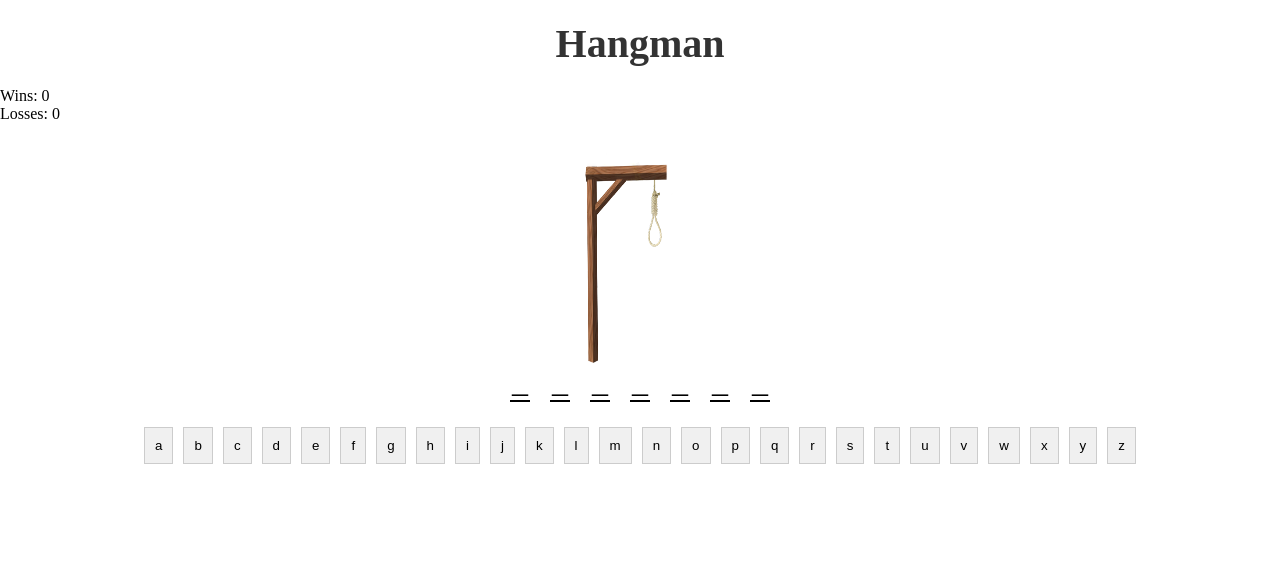
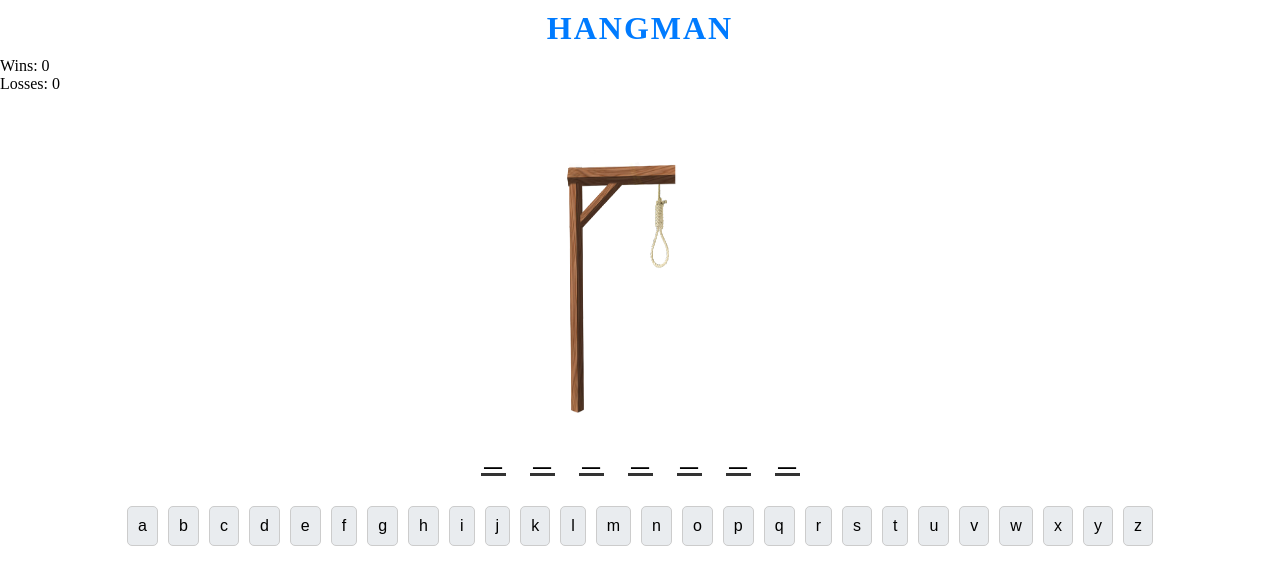
Before and after one commit to kajus303/50-grupe-hangman-react, a React (Vite) app: page / in a window 1280 px wide. Shown: the top 584 px of the page. Built offline with nearby package versions, Linux system fonts and the light colour scheme.

Commit message:
some style updates + stickman positioning updates

```diff
--- a/src/App.css
+++ b/src/App.css
@@ -2,8 +2,8 @@ body,
 html {
   height: 100%;
   margin: 0;
-  font-family: Arial, sans-serif;
-  background-color: #f0f0f0;
+  font-family: "Segoe UI", Tahoma, Geneva, Verdana, sans-serif;
+  background-color: #f4f4f9;
   color: #333;
   display: flex;
   justify-content: center;
@@ -12,39 +12,30 @@ html {
 
 .App {
   text-align: center;
-  max-width: 400px;
-  margin: 0 auto;
+  width: 360px;
   padding: 20px;
   background-color: #fff;
-  box-shadow: 0 0 10px rgba(0, 0, 0, 0.1);
+  box-shadow: 0 4px 15px rgba(0, 0, 0, 0.1);
   border-radius: 10px;
 }
 
-h1 {
-  font-size: 2rem;
-  color: #333;
-}
-
 .scoreboard {
-  margin-bottom: 10px;
+  margin-bottom: 15px;
 }
 
 .scoreboard p {
-  font-size: 1rem;
+  font-size: 1.1rem;
   font-weight: bold;
-}
-
-.game-over {
-  margin-top: 10px;
+  color: #555;
 }
 
 .game-over p {
   font-size: 1.2rem;
-  margin-bottom: 5px;
+  margin-bottom: 20px;
 }
 
 .game-over button {
-  padding: 8px 16px;
+  padding: 10px 20px;
   font-size: 1rem;
   cursor: pointer;
   background-color: #007bff;
@@ -56,31 +47,3 @@ h1 {
 .game-over button:hover {
   background-color: #0056b3;
 }
-
-.keyboard {
-  margin-top: 15px;
-}
-
-.letter-button {
-  padding: 10px;
-  margin: 2px;
-  font-size: 1rem;
-  background-color: #f0f0f0;
-  border: 1px solid #ccc;
-  cursor: pointer;
-}
-
-.letter-button.correct {
-  background-color: #28a745;
-  color: white;
-}
-
-.letter-button.wrong {
-  background-color: #dc3545;
-  color: white;
-}
-
-.letter-button:disabled {
-  cursor: not-allowed;
-  opacity: 0.6;
-}
--- a/src/components/GameOverWindow.css
+++ b/src/components/GameOverWindow.css
@@ -4,7 +4,7 @@
   left: 0;
   width: 100%;
   height: 100%;
-  background-color: rgba(0, 0, 0, 0.5);
+  background-color: rgba(0, 0, 0, 0.7);
   display: flex;
   justify-content: center;
   align-items: center;
@@ -13,25 +13,27 @@
 
 .modal-content {
   background-color: white;
-  padding: 20px;
-  border-radius: 10px;
+  padding: 30px;
+  border-radius: 15px;
   text-align: center;
-  box-shadow: 0 0 10px rgba(0, 0, 0, 0.25);
+  box-shadow: 0 0 15px rgba(0, 0, 0, 0.3);
 }
 
 .modal-content h2 {
-  margin-bottom: 15px;
-  font-size: 1.5rem;
+  margin-bottom: 20px;
+  font-size: 1.8rem;
+  color: #007bff;
 }
 
 .modal-content button {
-  padding: 10px 20px;
-  font-size: 1rem;
+  padding: 10px 25px;
+  font-size: 1.1rem;
   cursor: pointer;
   background-color: #007bff;
   color: white;
   border: none;
   border-radius: 5px;
+  transition: background-color 0.3s;
 }
 
 .modal-content button:hover {
--- a/src/components/Header.css
+++ b/src/components/Header.css
@@ -1,9 +1,12 @@
 header {
   text-align: center;
-  padding: 20px;
+  padding: 10px;
 }
 
 h1 {
-  font-size: 2.5rem;
-  color: #333;
+  font-size: 2rem;
+  color: #007bff;
+  margin: 0;
+  text-transform: uppercase;
+  letter-spacing: 2px;
 }
--- a/src/components/Keyboard.css
+++ b/src/components/Keyboard.css
@@ -2,15 +2,18 @@
   display: flex;
   flex-wrap: wrap;
   justify-content: center;
-  margin-top: 20px;
+  margin-top: 25px;
 }
 
 .letter-button {
-  background-color: #f0f0f0;
+  background-color: #e9ecef;
   border: 1px solid #ccc;
   padding: 10px;
   margin: 5px;
+  font-size: 1rem;
   cursor: pointer;
+  border-radius: 5px;
+  transition: background-color 0.2s, color 0.2s;
 }
 
 .letter-button.correct {
@@ -25,5 +28,5 @@
 
 .letter-button:disabled {
   cursor: not-allowed;
-  opacity: 0.6;
+  opacity: 0.7;
 }
--- a/src/components/Stickman.css
+++ b/src/components/Stickman.css
@@ -1,8 +1,8 @@
 .stickman-container {
   position: relative;
-  width: 120px;
-  height: 240px;
-  margin: 0 auto;
+  width: 160px;
+  height: 300px;
+  margin: 20px auto;
 }
 
 .gallows {
@@ -10,15 +10,15 @@
   top: 0;
   left: 50%;
   transform: translateX(-50%);
-  width: 120px;
-  height: 240px;
+  width: 160px;
+  height: 300px;
   z-index: 1;
 }
 
 .stickman {
   position: absolute;
-  top: 0;
-  left: 50%;
+  top: 7.5rem;
+  left: 62%;
   transform: translateX(-50%);
   z-index: 2;
 }
@@ -32,7 +32,7 @@
 }
 
 .stickman-part.head {
-  top: 20px;
+  top: 0;
   width: 30px;
   height: 30px;
   background-color: black;
@@ -40,36 +40,38 @@
 }
 
 .stickman-part.body {
-  top: 50px;
+  top: 30px;
   width: 10px;
   height: 60px;
   background-color: black;
 }
 
 .stickman-part.arm-left {
-  top: 65px;
-  left: calc(50% - 30px);
-  width: 60px;
+  position: relative;
+  top: 40px;
+  left: -60%;
+  width: 40px;
   height: 8px;
   background-color: black;
   transform-origin: right;
-  transform: rotate(-45deg);
+  transform: rotate(-30deg);
 }
 
 .stickman-part.arm-right {
-  top: 65px;
-  left: calc(50% + 30px);
-  width: 60px;
+  position: relative;
+  top: 33px;
+  left: 61%;
+  width: 40px;
   height: 8px;
   background-color: black;
   transform-origin: left;
-  transform: rotate(45deg);
+  transform: rotate(28deg);
 }
 
 .stickman-part.leg-left {
-  top: 110px;
-  left: calc(50% - 30px);
-  width: 60px;
+  top: 85px;
+  left: calc(50% - 20px);
+  width: 40px;
   height: 8px;
   background-color: black;
   transform-origin: right;
@@ -77,9 +79,9 @@
 }
 
 .stickman-part.leg-right {
-  top: 110px;
-  left: calc(50% + 30px);
-  width: 60px;
+  top: 85px;
+  left: calc(50% + 20px);
+  width: 40px;
   height: 8px;
   background-color: black;
   transform-origin: left;
--- a/src/components/Word.css
+++ b/src/components/Word.css
@@ -1,13 +1,13 @@
 .word {
   display: flex;
   justify-content: center;
-  font-size: 2rem;
-  margin-bottom: 20px;
+  font-size: 2.2rem;
+  margin-bottom: 25px;
 }
 
 .letter {
-  margin: 0 10px;
-  border-bottom: 2px solid #000;
-  width: 20px;
+  margin: 0 12px;
+  border-bottom: 3px solid #333;
+  width: 25px;
   text-align: center;
 }
```
